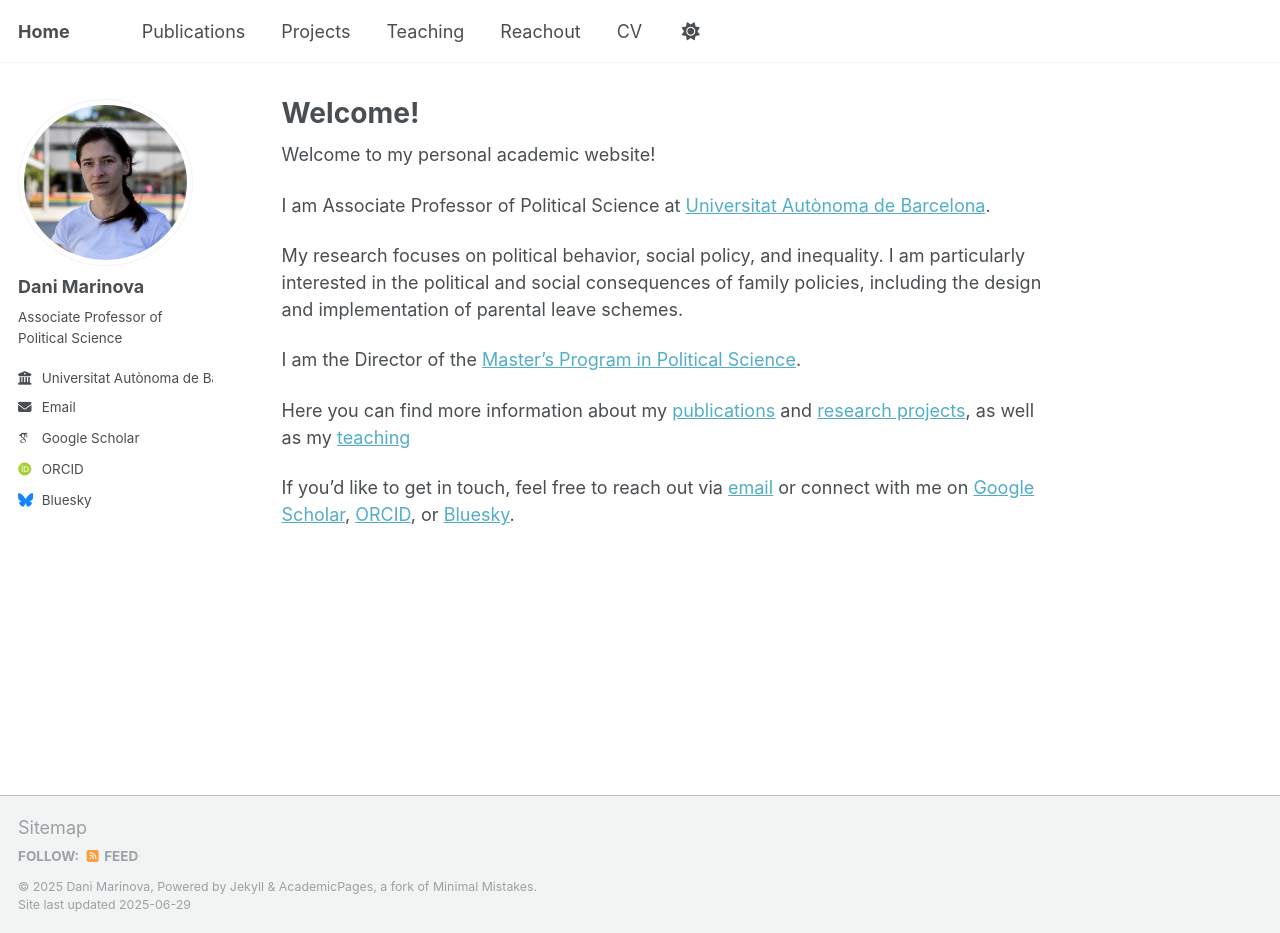
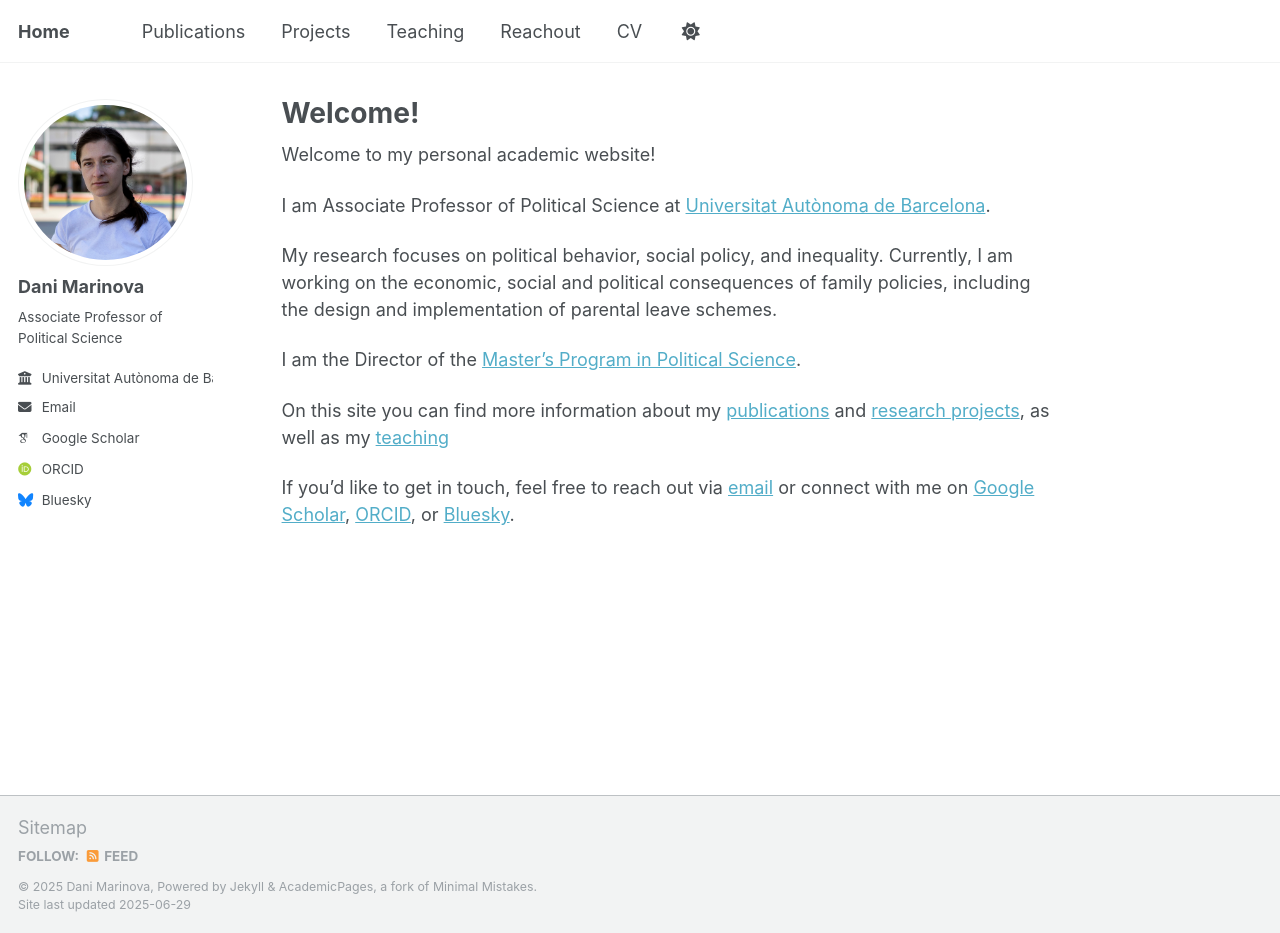
Before and after one commit to cyrila24/personal, a Jekyll site: the page built from index.md, in a window 1280 px wide and 933 px high. Built offline with Jekyll 4.4.1, drawn with Linux system fonts in a browser that asks for light colours; some web fonts are replaced; a script that is not in the unit is left out.

Commit message:
Update index.md

```diff
--- a/index.md
+++ b/index.md
@@ -8,10 +8,10 @@ Welcome to my personal academic website!
 
 I am Associate Professor of Political Science at [Universitat Autònoma de Barcelona](https://www.uab.cat).
 
-My research focuses on political behavior, social policy, and inequality. I am particularly interested in the political and social consequences of family policies, including the design and implementation of parental leave schemes.
+My research focuses on political behavior, social policy, and inequality. Currently, I am working on the economic, social and political consequences of family policies, including the design and implementation of parental leave schemes.
 
 I am the Director of the [Master's Program in Political Science](https://master-ciencia-politica.uab.cat/).
 
-Here you can find more information about my [publications](/personal/publications/) and [research projects](/personal/projects/), as well as my [teaching](/personal/teaching/)
+On this site you can find more information about my [publications](/personal/publications/) and [research projects](/personal/projects/), as well as my [teaching](/personal/teaching/)
 
 If you'd like to get in touch, feel free to reach out via [email](mailto:dani.marinova@uab.cat) or connect with me on [Google Scholar](https://scholar.google.com/citations?user=0Qgt2pUAAAAJ&hl=en), [ORCID](https://orcid.org/0000-0001-7067-6792), or [Bluesky](https://bsky.app/profile/petroleuse-sbd.bsky.social).
```
